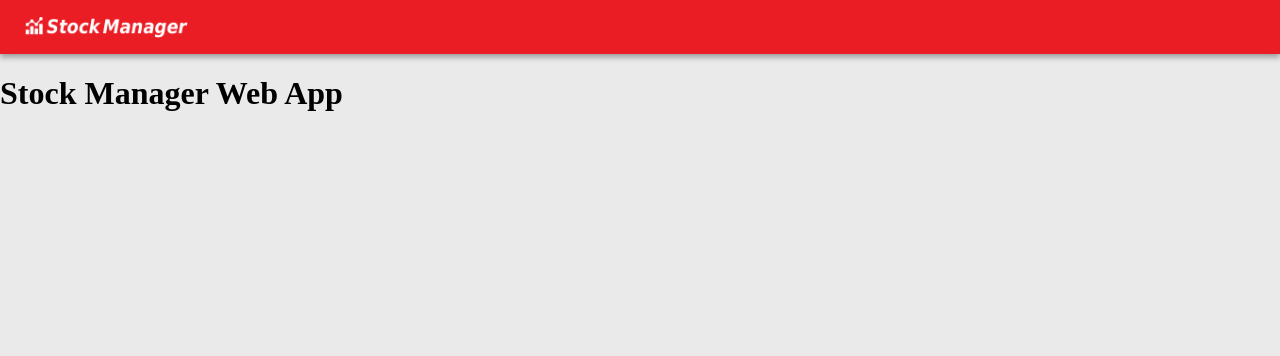
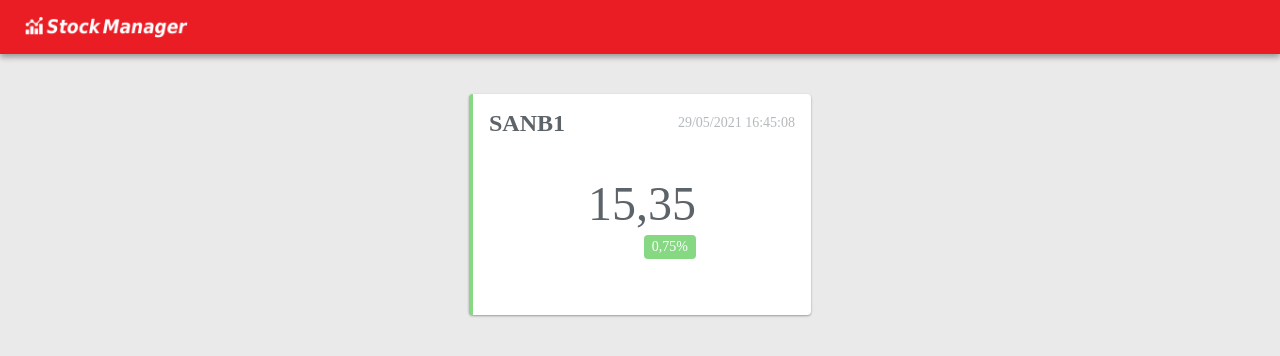
Before and after one commit to eritonsg/stock-manager, an Angular app in the folder stock-manager-app/: page / in a window 1280 px wide. Shown: the top 356 px of the page. Built offline with nearby package versions, Linux system fonts and the light colour scheme.

Commit message:
Api: Add stock card component

```diff
--- a/stock-manager-app/src/app/components/header/header.component.css
+++ b/stock-manager-app/src/app/components/header/header.component.css
@@ -1,9 +1,7 @@
 .header {
   width: 100%;
   padding: 1rem 1.5rem;
-
   background-color: var(--primary-color);
-
   display: flex;
   flex-direction: row;
   justify-content: flex-start;
--- a/stock-manager-app/src/app/dashboard/dashboard-page/dashboard-page.component.css
+++ b/stock-manager-app/src/app/dashboard/dashboard-page/dashboard-page.component.css
@@ -0,0 +1,8 @@
+.container {
+  width: 100%;
+  padding: 1.5rem;
+  display: flex;
+  flex-direction: row;
+  flex-wrap: wrap;
+  justify-content: center;
+}
--- a/stock-manager-app/src/app/dashboard/dashboard-page/dashboard-page.component.html
+++ b/stock-manager-app/src/app/dashboard/dashboard-page/dashboard-page.component.html
@@ -1 +1,3 @@
-<h1>Stock Manager Web App</h1>
+<div class="container">
+  <app-stock-card></app-stock-card>
+</div>
--- a/stock-manager-app/src/app/dashboard/dashboard.module.ts
+++ b/stock-manager-app/src/app/dashboard/dashboard.module.ts
@@ -1,10 +1,12 @@
 import { NgModule } from '@angular/core';
 import { CommonModule } from '@angular/common';
 import { DashboardPageComponent } from './dashboard-page/dashboard-page.component';
+import { StockCardComponent } from './stock-card/stock-card.component';
 
 @NgModule({
   declarations: [
     DashboardPageComponent,
+    StockCardComponent,
   ],
   imports: [
     CommonModule,
--- /dev/null
+++ b/stock-manager-app/src/app/dashboard/stock-card/stock-card.component.css
@@ -0,0 +1,73 @@
+.stock-card-container {
+  width: 21.375rem;
+  height: 13.8125rem;
+  background-color: var(--secondary-color);
+  padding: 1rem;
+  margin: 1rem;
+  border-radius: 4px;
+  border-left: solid var(--positive-variation-color) 0.25rem;
+
+  display: flex;
+  flex-direction: column;
+  justify-content: space-between;
+
+  box-shadow: 0 1px 3px rgba(0,0,0,0.12), 0 1px 2px rgba(0,0,0,0.24);
+  transition: all 0.3s cubic-bezier(.25,.8,.25,1);
+}
+
+.stock-card-container:hover {
+  box-shadow: 0 14px 28px rgba(0,0,0,0.25), 0 10px 10px rgba(0,0,0,0.22);;
+}
+
+.negative-variation-border {
+  border-left-color: var(--negative-variation-color);
+}
+
+.stock-info-container {
+  width: 100%;
+  display: flex;
+  flex-direction: row;
+  justify-content: space-between;
+  align-items: center;
+}
+
+.stock-info-container h2, p {
+  margin: 0;
+}
+
+.stock-info-container h2 {
+  color: var(--text-color);
+}
+
+.stock-info-container p {
+  font-weight: 500;
+  font-size: 0.875rem;
+  color: var(--text-color-light);
+}
+
+.stock-value-container {
+  display: flex;
+  flex-direction: column;
+  align-items: center;
+  justify-content: center;
+  margin: auto;
+}
+
+.stock-value-container .value {
+  font-size: 3rem;
+  color: var(--text-color);
+}
+
+.stock-value-container .variation {
+  background-color: var(--positive-variation-color);
+  color: var(--secondary-color);
+  padding: 0.25rem 0.5rem;
+  border-radius: 4px;
+  align-self: flex-end;
+  margin-top: 0.25rem;
+  font-size: 0.875rem;
+}
+
+.stock-value-container .negative-variation {
+  background-color: var(--negative-variation-color);
+}
--- /dev/null
+++ b/stock-manager-app/src/app/dashboard/stock-card/stock-card.component.html
@@ -0,0 +1,13 @@
+<div class="stock-card-container">
+  <div class="stock-info-container">
+    <h2>SANB1</h2>
+    <p>29/05/2021 16:45:08</p>
+  </div>
+
+  <div class="stock-value-container">
+    <span class="value">15,35</span>
+    <span class="variation">
+      0,75%
+    </span>
+  </div>
+</div>
--- /dev/null
+++ b/stock-manager-app/src/app/dashboard/stock-card/stock-card.component.ts
@@ -0,0 +1,15 @@
+import { Component, OnInit } from '@angular/core';
+
+@Component({
+  selector: 'app-stock-card',
+  templateUrl: './stock-card.component.html',
+  styleUrls: ['./stock-card.component.css']
+})
+export class StockCardComponent implements OnInit {
+
+  constructor() { }
+
+  ngOnInit(): void {
+  }
+
+}
```
Also changed, not shown: 1 other file (tests, documents, lock files or other folders).
